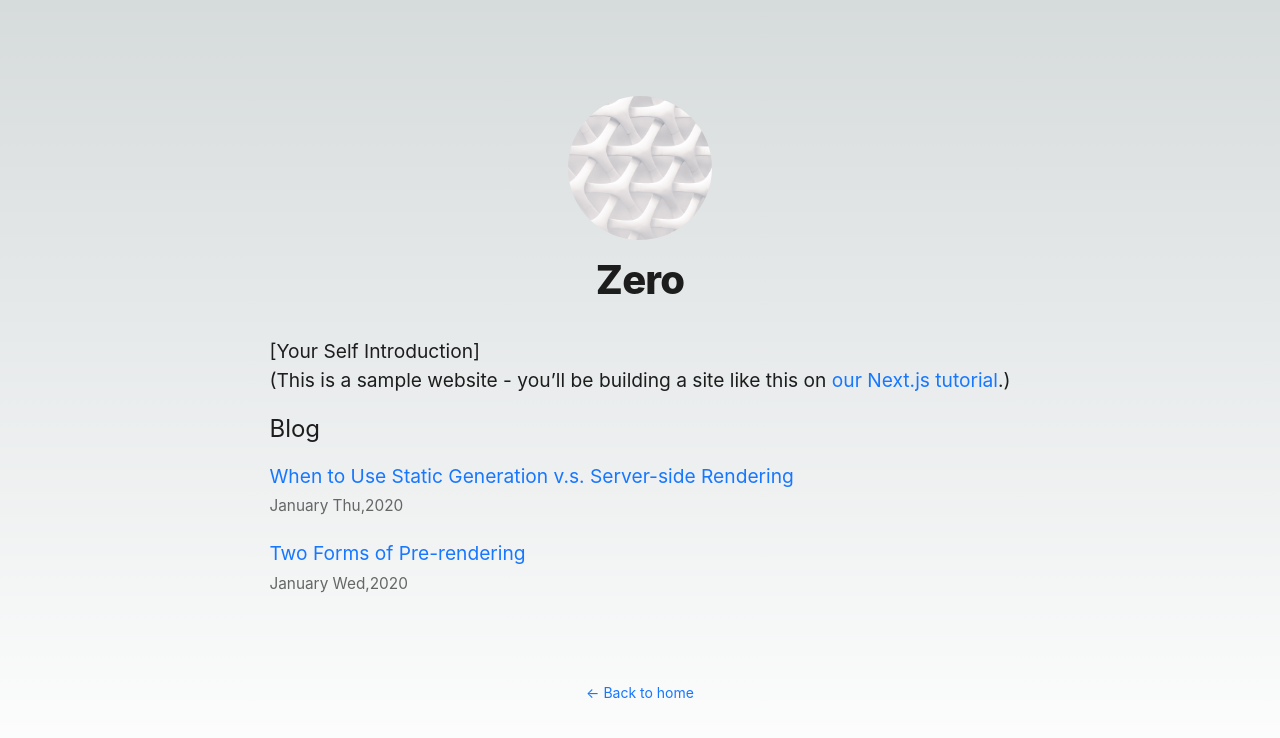
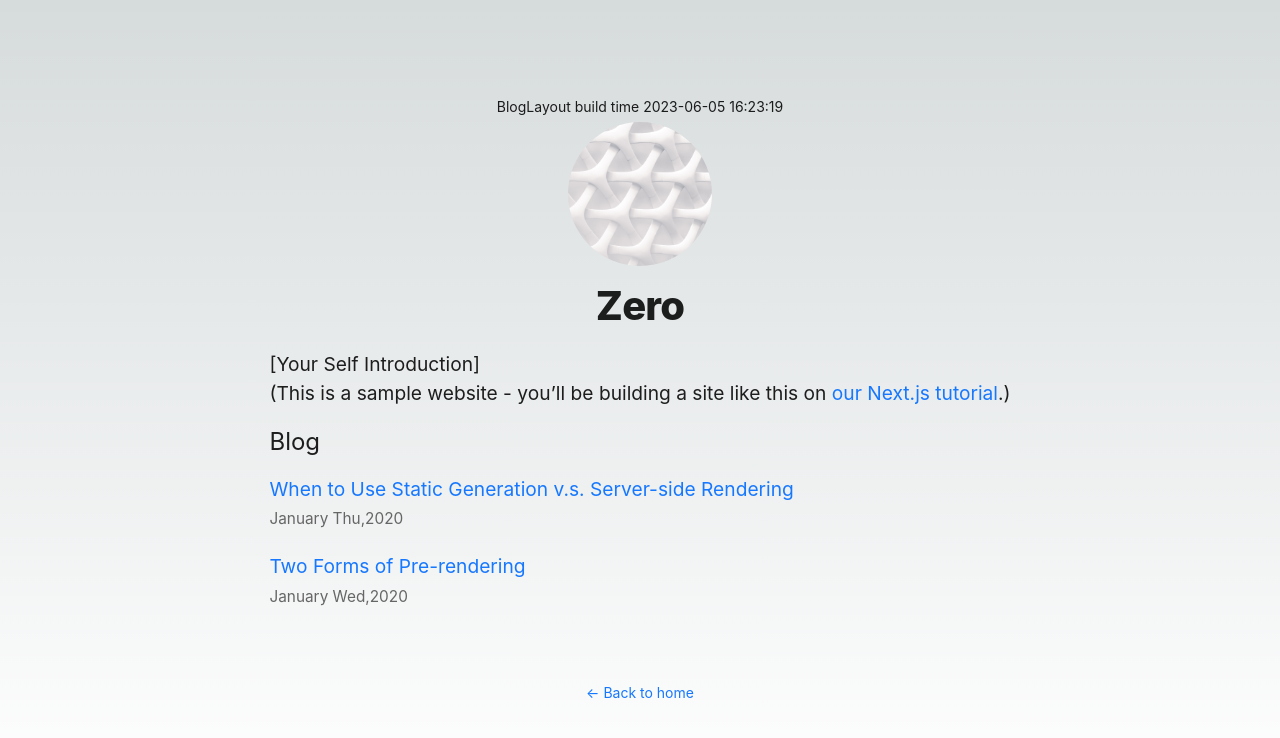
Before and after one commit to RipperZero/zero-next, a Next.js app: page /blog in a window 1280 px wide. Shown: the top 738 px of the page. Built offline with nearby package versions, Linux system fonts and the light colour scheme.

Commit message:
feat: test Route Segment Config(revalidate) in prd

```diff
--- a/src/app/blog/layout.tsx
+++ b/src/app/blog/layout.tsx
@@ -2,7 +2,12 @@ import { Metadata } from "next";
 
 import { FC, PropsWithChildren } from "react";
 
+import dayjs from "dayjs";
+
 import { SITE_TITLE } from "./_internal/constants/constants";
+
+// revalidate this page every 60 seconds
+export const revalidate = 60;
 
 const metadata: Metadata = {
   icons: "/favicon.ico",
@@ -35,6 +40,7 @@ const BlogLayout: FC<PropsWithChildren<BlogLayoutProps>> = ({
   // #region render functions start
   return (
     <div className="flex min-h-screen flex-col items-center justify-between p-24">
+      <div>BlogLayout build time {dayjs().format("YYYY-MM-DD HH:mm:ss")}</div>
       {children}
     </div>
   );
```
